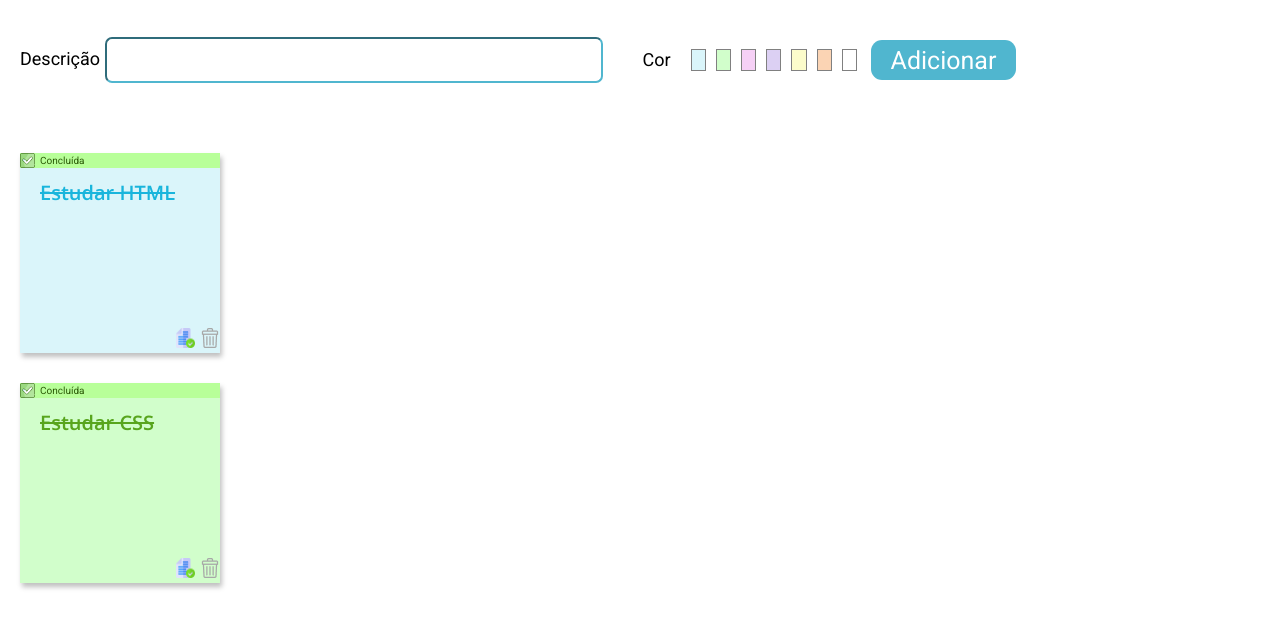
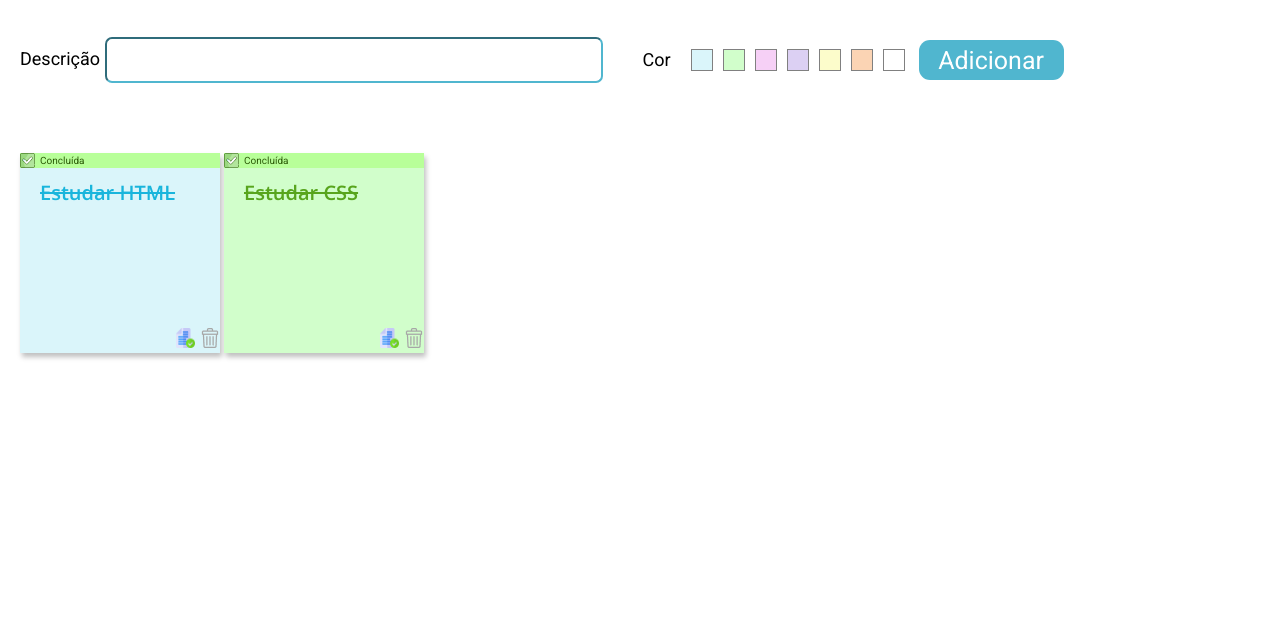
Before and after one commit to lucasmartinsribeiro/WellOrganized, a plain HTML site: page index.html in a window 1280 px wide. Shown: the part 111-738 px from the top of the page. Drawn offline with nearby package versions, Linux system fonts and the light colour scheme.

Commit message:
Updating cards and squares.

```diff
--- a/public/css/components/squares.css
+++ b/public/css/components/squares.css
@@ -2,39 +2,53 @@
     background-color: #daf5fa;
     border: solid 1.5px grey;
     margin-right: 10px;
+    width: 20px;
+    height: 20px;
 }
 
 .square-style .square2{
     background-color:#d1fecb;
     border: solid 1.5px grey;
     margin-right: 10px;
+    width: 20px;
+    height: 20px;
 }
 
 .square-style .square3{
     background-color: #f6d0f6;
     border: solid 1.5px grey;
     margin-right: 10px;
+    width: 20px;
+    height: 20px;
 }
 
 .square-style .square4{
     background-color:  #dcd0f3;
     border: solid 1.5px grey;
+    width: 20px;
+    height: 20px;
 }
 
 .square-style .square5{
     background-color: #fcfccb;
     border: solid 1.5px grey;
     margin-left: 10px;
+    width: 20px;
+    height: 20px;
 }
 
 .square-style .square6{
     background-color: #fbd4b4;
     border: solid 1.5px grey;
     margin-left: 10px;
+    width: 20px;
+    height: 20px;
 }
 
 .square-style .square7{
     background-color: #ffffff;
     border: solid 1.5px grey;
     margin-left: 10px;
+    width: 20px;
+    height: 20px;
 }
--- a/public/css/style.css
+++ b/public/css/style.css
@@ -51,12 +51,9 @@ p{
 }
 
 .square-style{
-    width: 20px;
-    height: 20px;
     display: flex;
     align-items: center;
     justify-content: space-between;
-    width: 13%;
 }
 
 .btn-add{
@@ -79,8 +76,7 @@ main{
 .card-style {
     width: 200px;
     height: 200px;
-    /*display: flex;*/
-    /*justify-content: space-between;*/
+    display: inline;
     margin-bottom: 30px;
 }
 
```
